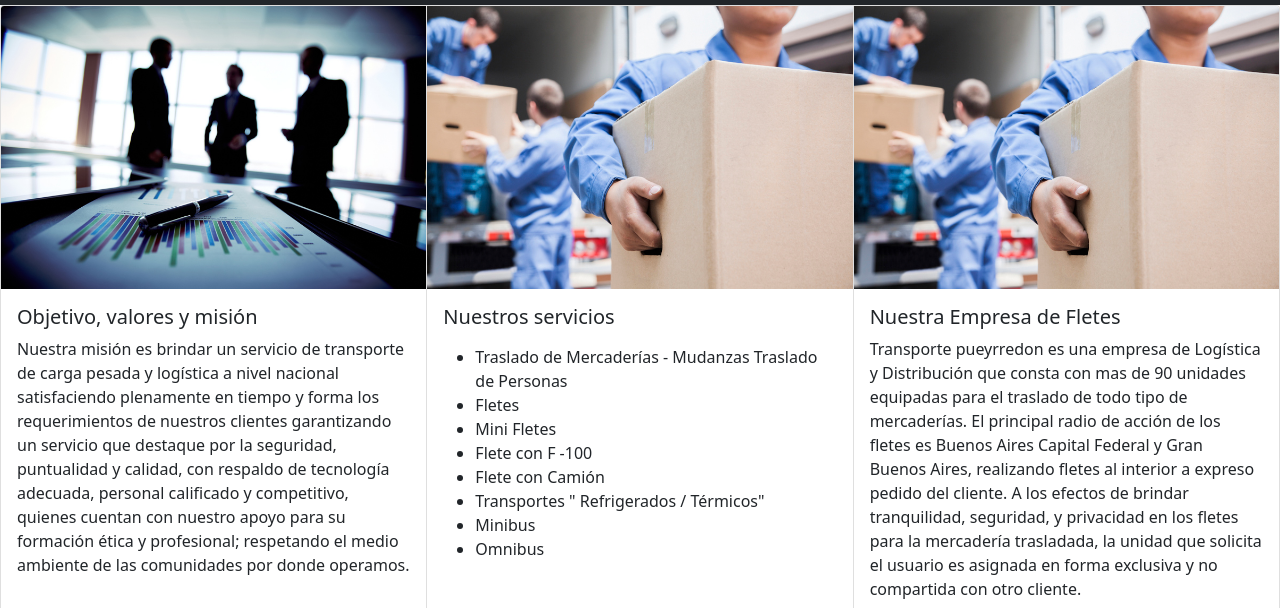
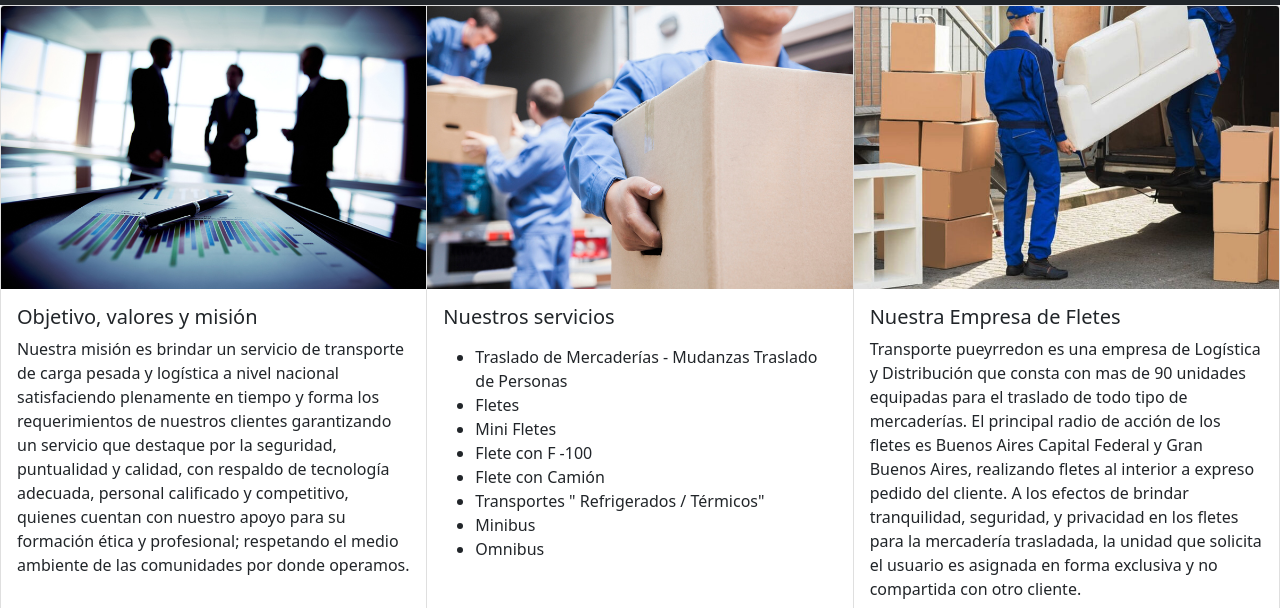
Before and after one commit to Tomasl07/desafio-05, a plain HTML site: page pages/quienessomos.html in a window 1280 px wide. Shown: the part 51-659 px from the top of the page. Drawn offline with nearby package versions, Linux system fonts and the light colour scheme.

Commit message:
modificando quienes somos

```diff
--- a/pages/quienessomos.html
+++ b/pages/quienessomos.html
@@ -74,7 +74,7 @@
           </div>
         </div>
         <div class="card">
-          <img src="../public/mudanza1.jpg" class="card-img-top" alt="nuestra empresa">
+          <img src="../public/mudanzaaa.jpg" class="card-img-top" alt="nuestra empresa">
           <div class="card-body">
             <h5 class="card-title">Nuestra Empresa de Fletes</h5>
             <p class="card-text">Transporte pueyrredon es una empresa de Logística y Distribución que consta con mas de 90 unidades equipadas para el traslado de todo tipo de mercaderías.
```
Also changed, not shown: public/mudanzaaa.jpg (added).
